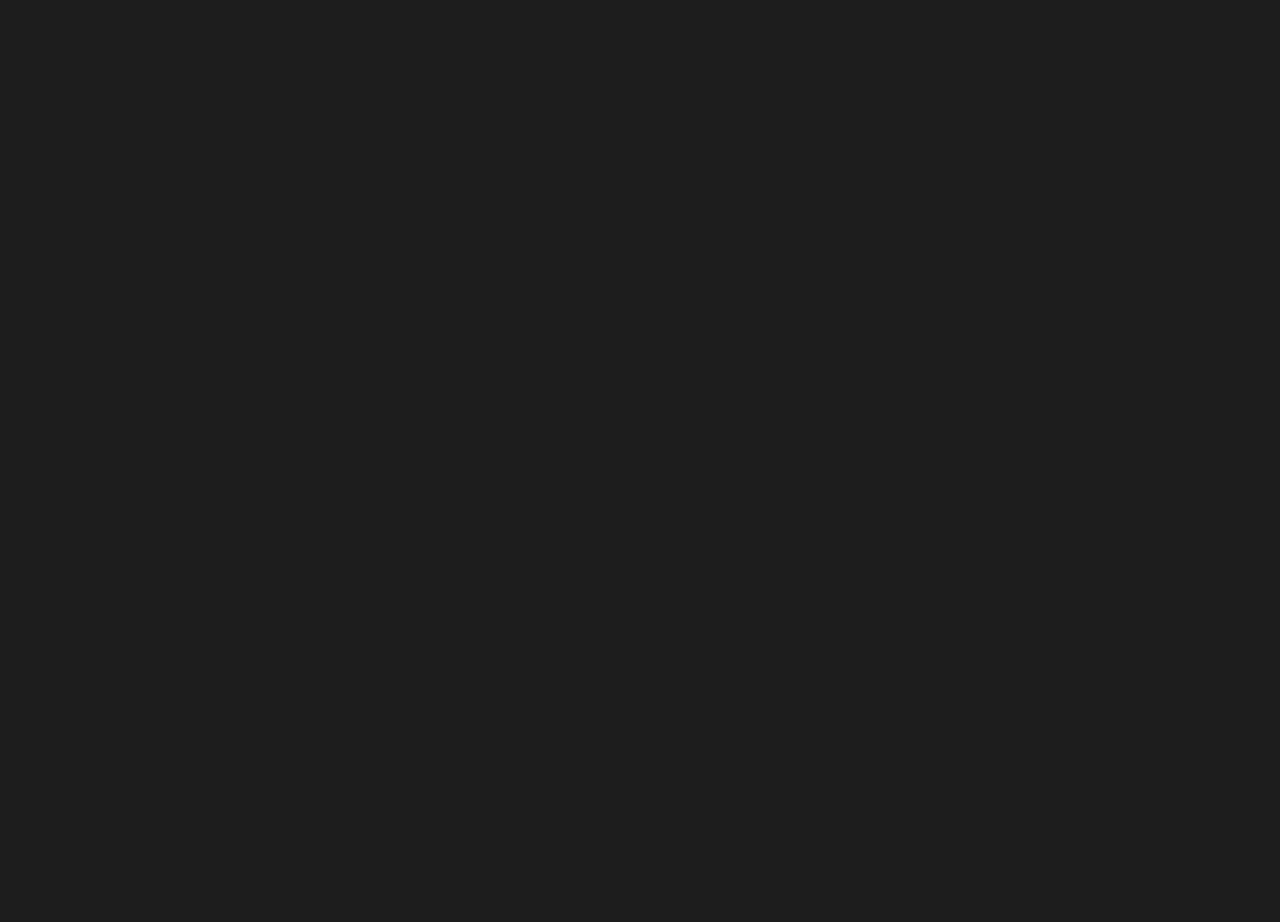
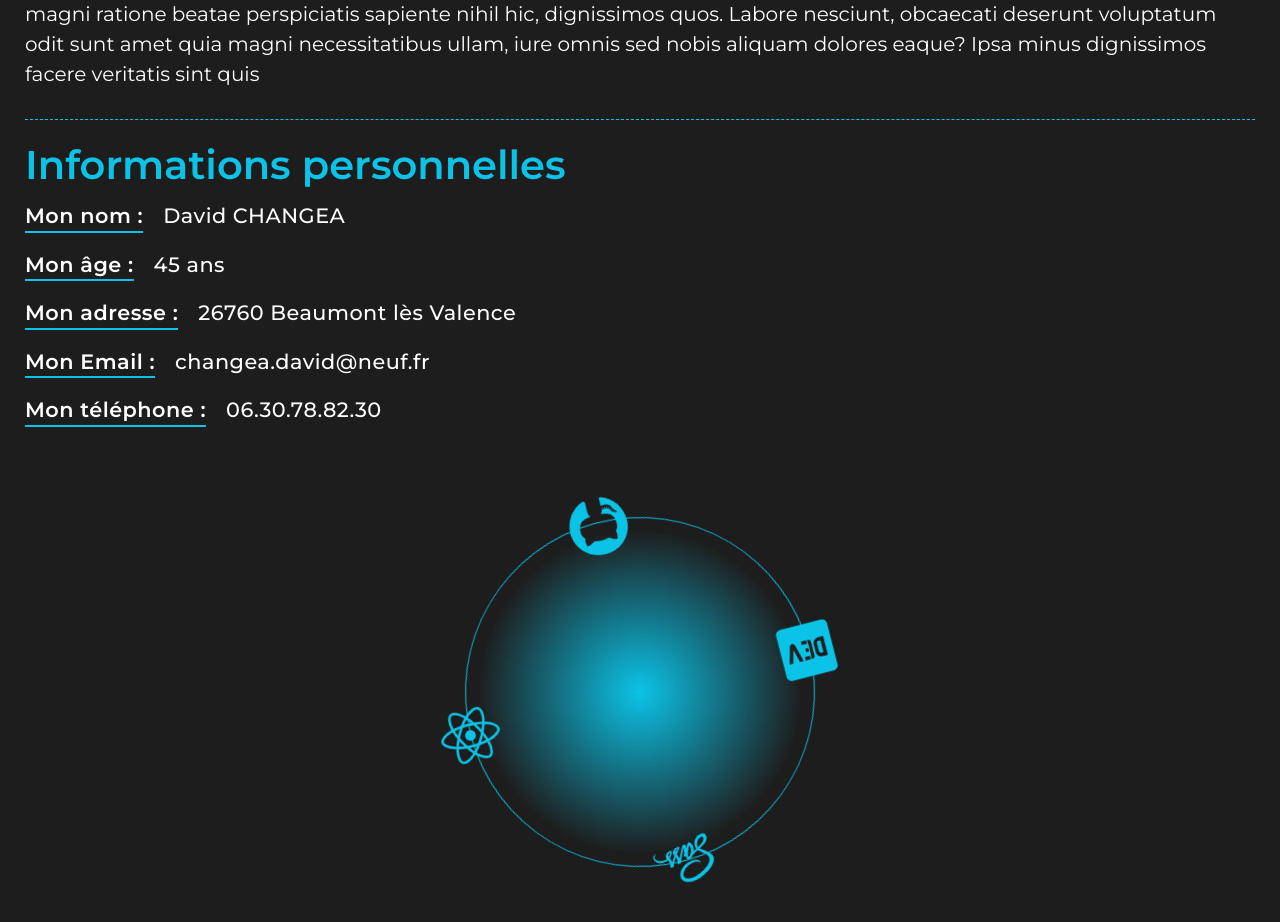
Before and after one commit to DavidDevPro/projet-12-portfolio-version-2, a React (Vite) app: page /about in a window 1280 px wide. Shown: the part 440-1362 px from the top of the page. Before the commit the page ends 800 px from the top, so only its background shows below. Built offline with nearby package versions, Linux system fonts and the light colour scheme.

Commit message:
page a propos version1

```diff
--- /dev/null
+++ b/src/data/personal.json
@@ -0,0 +1,22 @@
+[
+  {
+    "label": "Mon nom :",
+    "value": "David CHANGEA"
+  },
+  {
+    "label": "Mon âge :",
+    "value": "45 ans"
+  },
+  {
+    "label": "Mon adresse :",
+    "value": "26760 Beaumont lès Valence"
+  },
+  {
+    "label": "Mon Email :",
+    "value": "changea.david@neuf.fr"
+  },
+  {
+    "label": "Mon téléphone :",
+    "value": "06.30.78.82.30"
+  }
+]
--- a/src/pages/AboutPage.jsx
+++ b/src/pages/AboutPage.jsx
@@ -1,14 +1,56 @@
 import React from "react";
 import { BsInfoCircleFill } from "react-icons/bs";
 import PageHead from "../components/PageHead";
+import personal from "../data/personal.json";
+import { DiSass } from "react-icons/di";
+import { FaReact } from "react-icons/fa";
+import { FaGithub } from "react-icons/fa6";
+import { FaDev } from "react-icons/fa";
 
 const AboutPage = () => {
+  const details =
+    "Lorem ipsum dolor sit amet consectetur adipisicing elit. Labore blanditiis sunt saepe! Voluptatibus est aliquam at magnam, officia reiciendis tempora iste veritatis maiores in quis veniam animi commodi ad, nisi deserunt ratione ducimus, cupiditate sit voluptatum? Neque, officia consequatur nihil hic vel praesentium minima laborum aut earum culpa, ipsam veniam in iure ipsa maxime soluta quis atque eos reprehenderit tempore asperiores dolore repellat. Veniam nostrum magni ratione beatae perspiciatis sapiente nihil hic, dignissimos quos. Labore nesciunt, obcaecati deserunt voluptatum odit sunt amet quia magni necessitatibus ullam, iure omnis sed nobis aliquam dolores eaque? Ipsa minus dignissimos facere veritatis sint quis";
+
   return (
     <section id="about" className="aboutPage">
       <PageHead
         headerText="A propos de moi"
         icon={<BsInfoCircleFill size={45} />}
       />
+      <div className="about__content">
+        <div className="about__content__personalWrapper">
+          <h3>Développeur Front-End</h3>
+          <p>{details}</p>
+
+          <h3 className="personalInformationHeaderText">
+            Informations personnelles
+          </h3>
+          <ul>
+            {personal.map((item, index) => (
+              <li key={index}>
+                <span className="title">{item.label}</span>
+                <span className="value">{item.value}</span>
+              </li>
+            ))}
+          </ul>
+        </div>
+        <div className="about__content__servicesWrapper">
+          <div className="about__content__servicesWrapper__innerContent">
+            <div>
+              <DiSass size={60} />
+            </div>
+            <div>
+              <FaReact size={60} />
+            </div>
+            <div>
+              <FaGithub size={60} />
+            </div>
+            <div>
+              <FaDev size={60} />
+            </div>
+          </div>
+        </div>
+      </div>
     </section>
   );
 };
--- a/src/sass/components/navigation.scss
+++ b/src/sass/components/navigation.scss
@@ -35,11 +35,13 @@
         left: -110%;
         opacity: 1;
         transition: all 500ms ease;
+        z-index: 10;
 
         &.active {
           background: $primary900_color;
           left: 0px;
           opacity: 1;
+          z-index: 10;
         }
       }
 
--- a/src/sass/main.scss
+++ b/src/sass/main.scss
@@ -6,6 +6,7 @@
 @use "./layout/footer";
 @use "./pages/homePage";
 @use "./pages/projetsPage";
+@use "./pages/aboutPage";
 @use "./pages/projetContentPage";
 @use "./components/navigation";
 @use "./components/pageHead";
--- /dev/null
+++ b/src/sass/pages/aboutPage.scss
@@ -0,0 +1,115 @@
+@import "../utils/mixins.scss";
+@import "../utils/variables.scss";
+
+.about__content {
+  @include montserrat;
+  max-width: 1600px;
+  width: 100%;
+  margin: 50px auto;
+  padding: 25px;
+  display: flex;
+  gap: 20px;
+  @media screen and (max-width: 1440px) {
+    flex-direction: column;
+  }
+
+  &__personalWrapper,
+  &__servicesWrapper {
+    width: 50%;
+    @media screen and (max-width: 1440px) {
+      width: 100%;
+    }
+  }
+
+  &__personalWrapper {
+    h3 {
+      margin-bottom: 15px;
+      font-size: 2.5em;
+      font-weight: 600;
+      color: $fourth_color;
+    }
+
+    h3.personalInformationHeaderText {
+      padding-top: 20px;
+    }
+    p {
+      color: $secondary_color;
+      line-height: 1.5em;
+      font-size: 1.25em;
+      padding-bottom: 30px;
+      border-bottom: 1px dashed $fourth_color;
+    }
+
+    ul > li {
+      line-height: 1.5em;
+      margin-bottom: 20px;
+
+      span.title,
+      span.value {
+        font-size: 1.3em;
+        font-weight: 600;
+        letter-spacing: 0.5px;
+        border-bottom: 2px solid $fourth_color;
+        position: relative;
+        display: inline-block;
+        margin-right: 20px;
+        padding-bottom: 2.5px;
+        color: $secondary_color;
+      }
+
+      span.value {
+        border: none;
+        font-weight: 500;
+      }
+    }
+  }
+  &__servicesWrapper {
+    display: flex;
+    align-items: center;
+    justify-content: center;
+
+    &__innerContent {
+      width: 350px;
+      height: 350px;
+      background: radial-gradient(180px, $fourth_color, transparent 90%);
+      position: relative;
+      border-radius: 50%;
+      border: 1.5px solid $fourth_color;
+      animation: rotation 10s linear 1s infinite;
+      @media screen and (max-width: 1440px) {
+        margin-top: 50px;
+      }
+
+      div:nth-child(1) {
+        color: $fourth_color;
+        position: absolute;
+        top: -9%;
+        left: 41%;
+      }
+      div:nth-child(2) {
+        color: $fourth_color;
+        position: absolute;
+        top: 41.5%;
+        right: -9%;
+      }
+      div:nth-child(3) {
+        color: $fourth_color;
+        position: absolute;
+        bottom: -9%;
+        left: 41%;
+      }
+      div:nth-child(4) {
+        color: $fourth_color;
+        position: absolute;
+        top: 41%;
+        left: -8%;
+      }
+    }
+  }
+}
+
+@keyframes rotation {
+  100% {
+    transform: rotate(360deg);
+  }
+}
```
